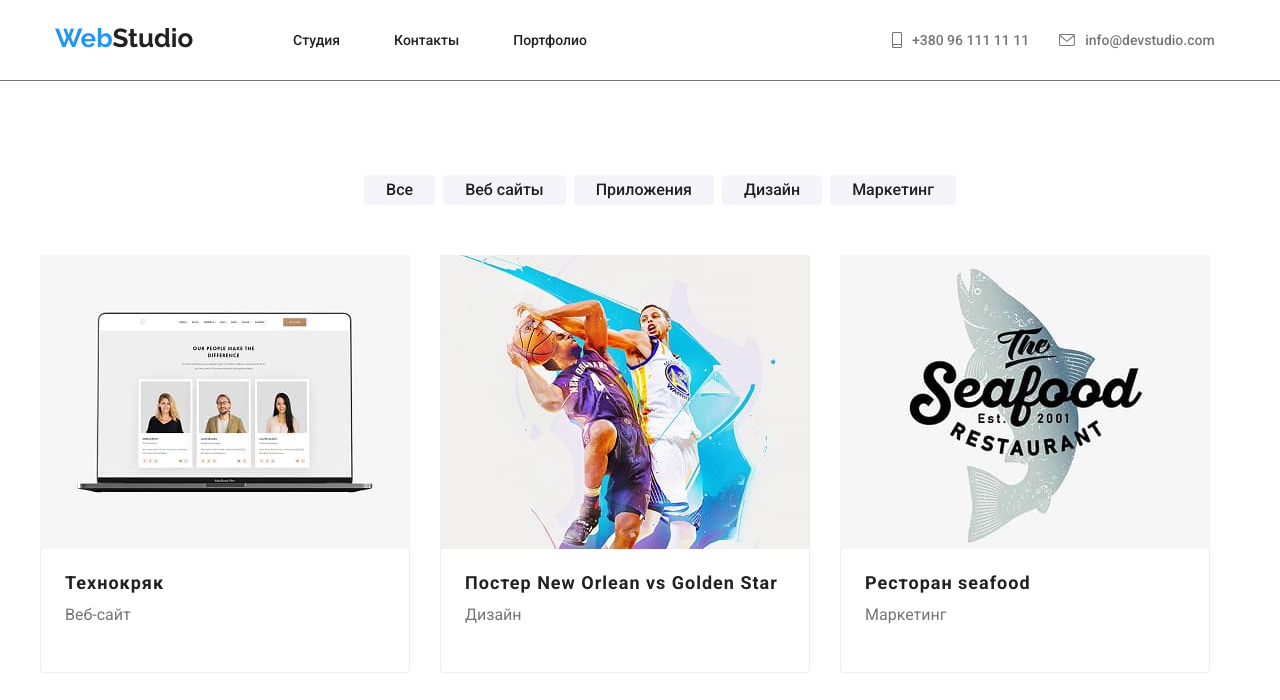
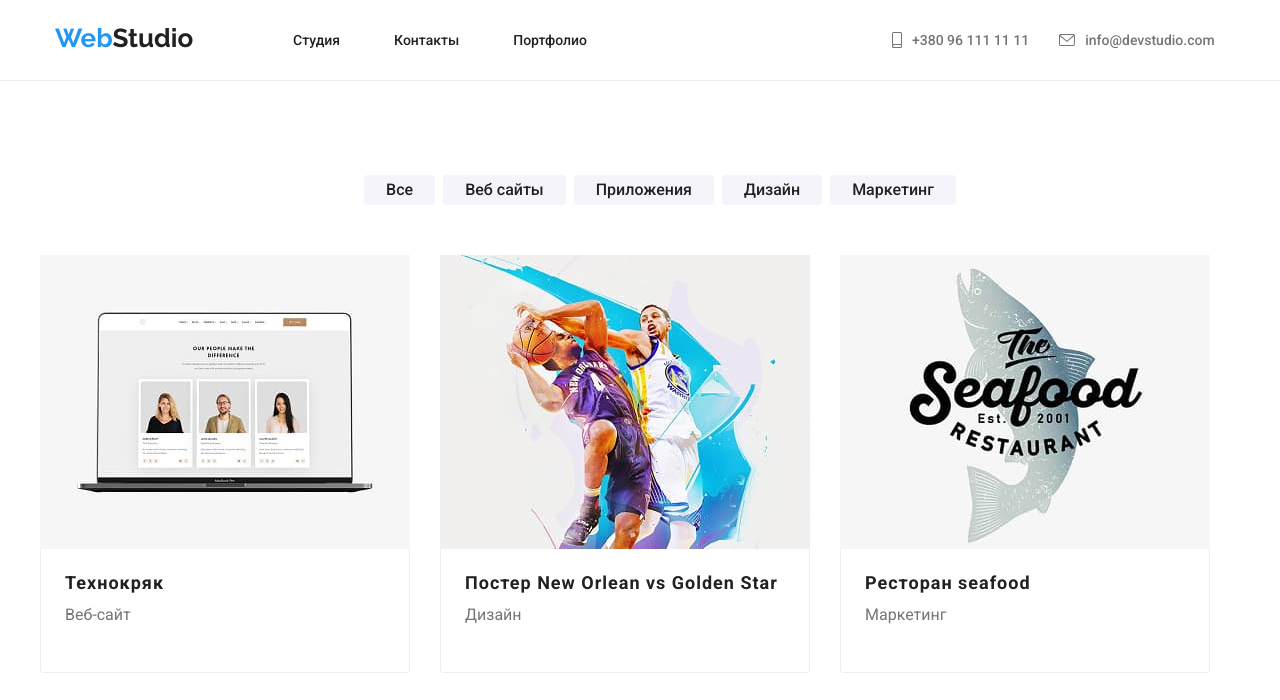
Before and after one commit to Evgeniygrgoon/home-work-04, a plain HTML site: page portfolio.html in a window 1280 px wide. Shown: the top 700 px of the page. Drawn offline with Linux system fonts and the light colour scheme.

Commit message:
border-color

```diff
--- a/css/styles.css
+++ b/css/styles.css
@@ -38,7 +38,7 @@ ol[class] {
 
 .up-block {
   border-bottom-width: 1px;
-  border-bottom-color: #757575;
+  border-bottom-color:rgba(236, 236, 236, 1);
   border-bottom-style: solid;
 
 }
```
